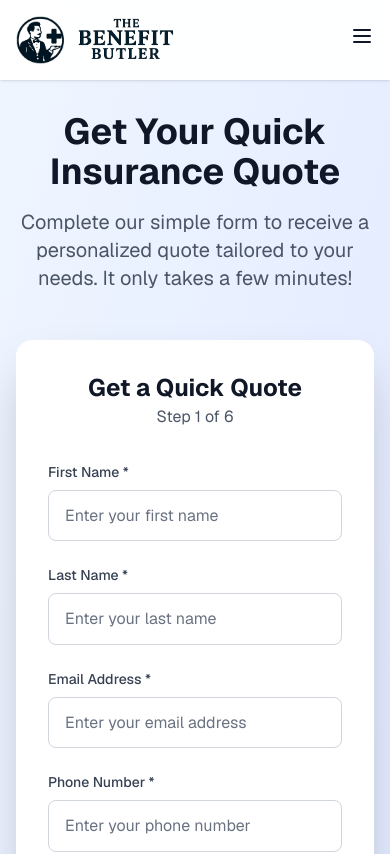
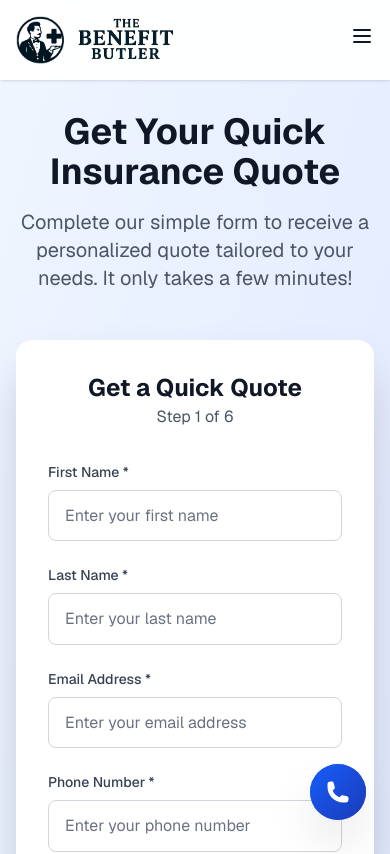
Before and after one commit to SamuelPetrucci/austin_wooddruf_webpage, a Next.js app: page /quote in a window 390 px wide. Shown: the top 854 px of the page. Built offline with nearby package versions, Linux system fonts and the light colour scheme.

Commit message:
Add floating call button for mobile devices with slow pulsing gradient animation

```diff
--- a/src/app/globals.css
+++ b/src/app/globals.css
@@ -332,6 +332,37 @@ body {
   animation-delay: 2s;
 }
 
+/* Slow pulsing animations for call button */
+@keyframes pulseSlow {
+  0%, 100% {
+    opacity: 0.75;
+    transform: scale(1);
+  }
+  50% {
+    opacity: 1;
+    transform: scale(1.05);
+  }
+}
+
+@keyframes pingSlow {
+  0% {
+    transform: scale(1);
+    opacity: 0.3;
+  }
+  50%, 100% {
+    transform: scale(1.5);
+    opacity: 0;
+  }
+}
+
+.animate-pulse-slow {
+  animation: pulseSlow 3s ease-in-out infinite;
+}
+
+.animate-ping-slow {
+  animation: pingSlow 3s cubic-bezier(0, 0, 0.2, 1) infinite;
+}
+
 /* Custom gradient utilities */
 .bg-gradient-radial {
   background: radial-gradient(circle, var(--tw-gradient-stops));
--- a/src/app/layout.tsx
+++ b/src/app/layout.tsx
@@ -1,6 +1,7 @@
 import type { Metadata } from "next";
 import { Geist, Geist_Mono } from "next/font/google";
 import { Analytics } from '@vercel/analytics/react';
+import FloatingCallButton from '@/components/FloatingCallButton';
 import "./globals.css";
 
 const geistSans = Geist({
@@ -82,6 +83,7 @@ export default function RootLayout({
         className={`${geistSans.variable} ${geistMono.variable} antialiased`}
       >
         {children}
+        <FloatingCallButton />
         <Analytics />
       </body>
     </html>
--- /dev/null
+++ b/src/components/FloatingCallButton.tsx
@@ -0,0 +1,24 @@
+'use client';
+
+import { PhoneIcon } from '@heroicons/react/24/solid';
+
+export default function FloatingCallButton() {
+  return (
+    <a
+      href="tel:+17272482108"
+      className="fixed bottom-6 right-6 z-50 md:hidden group"
+      aria-label="Call Austin Woodruff Insurance at (727) 248-2108"
+    >
+      {/* Outer pulsing glow ring */}
+      <div className="absolute inset-0 rounded-full bg-gradient-to-r from-blue-500 via-blue-600 to-blue-700 animate-ping-slow"></div>
+
+      {/* Pulsing gradient background */}
+      <div className="absolute inset-0 rounded-full bg-gradient-to-r from-blue-600 via-blue-700 to-blue-800 animate-pulse-slow opacity-90 group-hover:opacity-100 transition-opacity duration-300"></div>
+
+      {/* Main button */}
+      <div className="relative bg-gradient-to-br from-blue-600 to-blue-800 rounded-full p-4 shadow-2xl transform transition-all duration-300 group-hover:scale-110 group-active:scale-95">
+        <PhoneIcon className="h-6 w-6 text-white" />
+      </div>
+    </a>
+  );
+}
```
